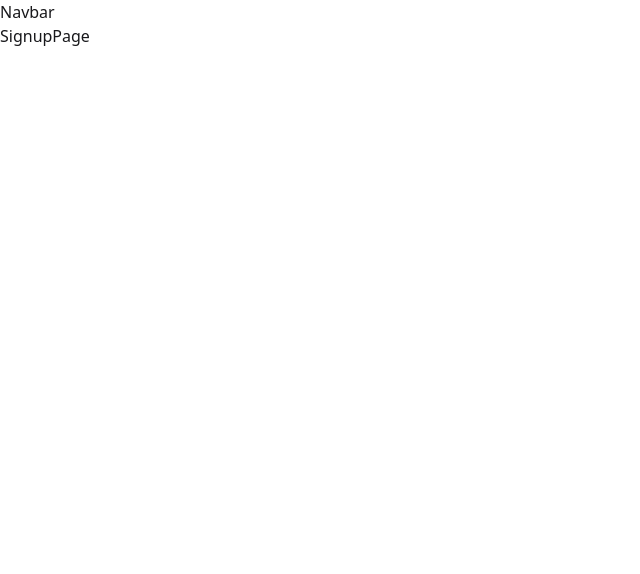
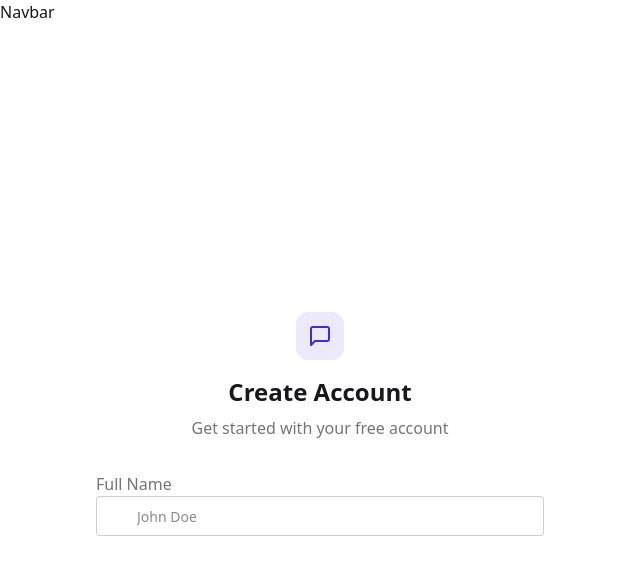
Before and after one commit to Spidy394/Konvo, a React (Vite) app in the folder client/: page /signup in a window 1280 px wide. Shown: the top 574 px of the page, without its empty margins (0-640 px from the left). Built offline with nearby package versions, Linux system fonts and the light colour scheme; no server answers.

Commit message:
signup page

```diff
--- a/client/package.json
+++ b/client/package.json
@@ -16,6 +16,7 @@
     "react": "^19.1.0",
     "react-dom": "^19.1.0",
     "react-hot-toast": "^2.5.2",
+    "react-icons": "^5.5.0",
     "react-router-dom": "^7.6.1",
     "tailwindcss": "^4.1.8",
     "zustand": "^5.0.5"
--- a/client/src/pages/SignupPage.jsx
+++ b/client/src/pages/SignupPage.jsx
@@ -1,5 +1,64 @@
+import { useState } from "react";
+import { useAuthStore } from "../store/useAuthStore";
+import { Eye, EyeOff, Loader2, Lock, Mail, MessageSquare } from "lucide-react";
+import { FaRegUser } from "react-icons/fa6";
+
 export const SignupPage = () => {
+  const [setshowPassword, setSetshowPassword] = useState(false);
+  const [formData, setFormData] = useState({
+    fullName: "",
+    userName: "",
+    password: "",
+  });
+
+  const { signup, isSigningUp } = useAuthStore();
+
+  const validateForm = () => {};
+
+  const handleSubmit = (e) => {
+    e.preventDefault();
+  };
+
   return (
-    <div>SignupPage</div>
-  )
-}
+    <div className="min-h-screen grid lg:grid-cols-2">
+      {/* left side */}
+      <div className="flex flex-col justify-center items-center p-6 sm:p-12">
+        <div className="w-full max-w-md space-y-8">
+          {/* LOGO */}
+          <div className="text-center mb-8">
+            <div className="flex flex-col items-center gap-2 group">
+              <div
+                className="size-12 rounded-xl bg-primary/10 flex items-center justify-center
+              group-hover:bg-primary/20 transition-colors"
+              >
+                <MessageSquare className="size-6 text-primary" />
+              </div>
+              <h1 className="text-2xl font-bold mt-2">Create Account</h1>
+              <p className="text-base-content/60">Get started with your free account</p>
+            </div>
+          </div>
+
+          <form onSubmit={handleSubmit} className="space-y-6">
+            <div className="form-control">
+              <label className="label">
+                <span className="label-text font-medium">Full Name</span>
+              </label>
+              <div className="relative">
+                <div className="absolute inset-y-0 left-0 pl-3 flex items-center pointer-events-none">
+                  <FaRegUser className="size-5 text-base-content/40"/>
+                </div>
+                <input
+                  type="text"
+                  className={`input input-bordered w-full pl-10`}
+                  placeholder="John Doe"
+                  value={formData.fullName}
+                  onChange={(e) => setFormData({ ...formData, fullName: e.target.value })}
+                />
+              </div>
+            </div>
+          </form>
+        </div>
+      </div>
+    </div>
+  );
+};
--- a/client/src/store/useAuthStore.js
+++ b/client/src/store/useAuthStore.js
@@ -18,5 +18,9 @@
         } finally{
             set({ isCheckingAuth: false });
         }
-    }
+    },
+
+    signup: async(data) => {
+
+    },
 }));
```
Also changed, not shown: 1 other file (tests, documents, lock files or other folders).
